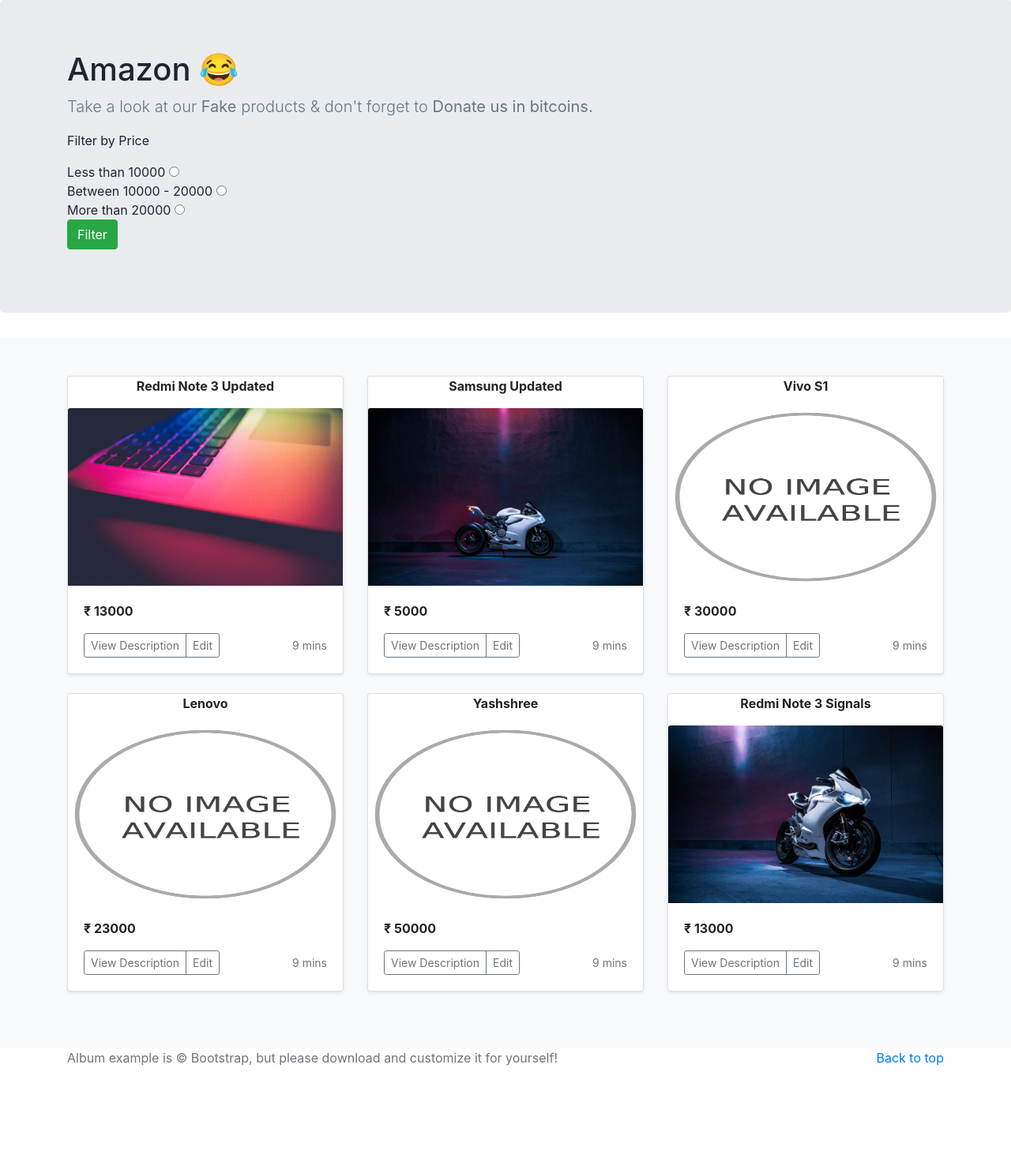
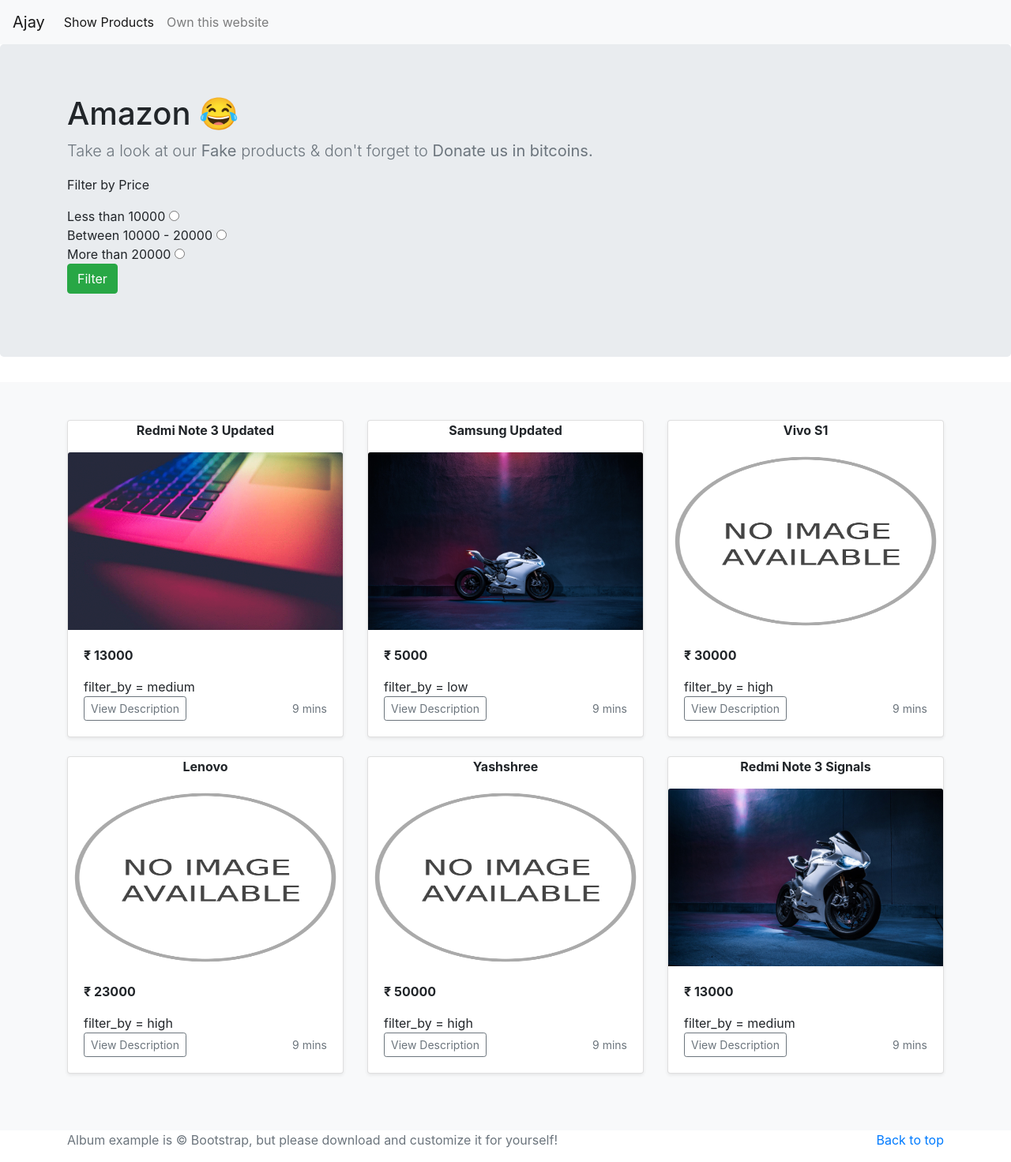
Before and after one commit to ajayk2233/amazon, a Django app: page /Sales/ShowView/ in a window 1280 px wide. Shown: the whole page at 79% size. Before the commit the page ends 1350 px from the top, so only its background shows below. Run offline with Django 3.2, Linux system fonts and the light colour scheme; data comes from the database, SQL or seed files in the repository; both versions use the stored data as it was after the commit; some libraries are stand-ins or nearby versions.

Commit message:
Filter by Optimized and Admin can edit & delete products

```diff
--- a/Sales/models.py
+++ b/Sales/models.py
@@ -1,16 +1,27 @@
 from django.db import models
 from django.contrib.auth.models import User
 from django import forms
+from django.db.models.signals import pre_save,post_save
 
 class Product(models.Model):
     product_name = models.CharField(max_length=50)
-    product_image = models.ImageField(blank=True,null=True,upload_to='images/')
+    product_image = models.ImageField(default='images/default.png',blank=True,null=True,upload_to='images/')
     product_desc = models.TextField()
     product_serial = models.CharField(max_length=10,unique=True)
     product_price = models.IntegerField()
+    product_price_filter = models.CharField(max_length=10, blank=True,null=True)
 
     def __str__(self):
         return self.product_name
+
+def auto_add_filter(sender,instance,**kwargs):
+    if instance.product_price < 10000:
+        instance.product_price_filter = 'low'
+    elif instance.product_price >= 10000 and instance.product_price < 20000:
+        instance.product_price_filter = 'medium'
+    else:
+        instance.product_price_filter = 'high'
+pre_save.connect(auto_add_filter,sender=Product)
 
 class Order(models.Model):
     user = models.ForeignKey(User,on_delete=models.CASCADE)
--- a/Sales/urls.py
+++ b/Sales/urls.py
@@ -6,4 +6,7 @@
     path('AddView/', views.AddView.as_view(),name='add'),
     path('DetailsView/<int:id>', views.DetailsView,name='details'),
     path('EditView/<int:pk>',views.EditView.as_view(),name='edit'),
+    path('DeleteView/<int:id>',views.DeleteView,name='delete'),
+    path('signin/',views.signin,name='signin'),
+    path('signout/',views.signout,name='signout'),
 ]
--- a/Sales/views.py
+++ b/Sales/views.py
@@ -1,17 +1,25 @@
-from django.shortcuts import render,HttpResponse
+from django.shortcuts import render,HttpResponse,redirect
 from .models import Order,OrderForm,User,Product
 from django.views.generic import ListView
 from django.views.generic.edit import CreateView,UpdateView,DeleteView
+from django.contrib.auth import logout
 
 def ShowView(request):
+    object_list = Product.objects.all()
     if request.method == 'POST':
         filter_b = request.POST.get('filter_by')
         print(filter_b)
+        if filter_b == None:
+            object_list = object_list
+        elif filter_b == 'low':
+            object_list = Product.objects.filter(product_price_filter='low')
+        elif filter_b == 'medium':
+            object_list = Product.objects.filter(product_price_filter='medium')
+        else:
+            object_list = Product.objects.filter(product_price_filter='high')
     else:
-        filter_b = None
-    object_list = Product.objects.all()
-    return render(request,'Sales/product_list.html',{'object_list':object_list,'filter_by':filter_b})
-
+        pass
+    return render(request,'Sales/product_list.html',{'object_list':object_list})
 class AddView(CreateView):
     model = Product
     fields = '__all__'
@@ -28,3 +36,15 @@
     def get_queryset(self):
         id = self.kwargs['pk']
         return Product.objects.filter(pk=id)
+
+def DeleteView(request,id):
+    data = Product.objects.get(id=id)
+    data.delete()
+    return redirect('/Sales/ShowView/')
+
+def signin(request):
+    return redirect('/admin/')
+
+def signout(request):
+    logout(request)
+    return redirect('/Sales/ShowView/')
--- a/templates/Sales/product_list.html
+++ b/templates/Sales/product_list.html
@@ -3,7 +3,6 @@
 <div class="album py-5 bg-light">
   <div class="container">
     <div class="row">
-      {% if filter_by == None %}
       {% for product in object_list %}
       <div class="col-md-4">
         <div class="card mb-4 shadow-sm">
@@ -11,11 +10,15 @@
           <img class="bd-placeholder-img card-img-top" src="{{product.product_image.url}}" width="225" height="225">
           <div class="card-body">
             <p class="card-text"><b>&#8377 {{product.product_price}}</b></p>
+            filter_by = {{product.product_price_filter}}
             <div class="d-flex justify-content-between align-items-center">
               <div class="btn-group">
                 <a type="button" href="/Sales/DetailsView/{{product.id}}" class="btn btn-sm btn-outline-secondary">View
                   Description</a>
+                  {% if user.is_authenticated %}
                 <a type="button" href="/Sales/EditView/{{product.pk}}" class="btn btn-sm btn-outline-secondary">Edit</a>
+                <a type="button" href="/Sales/DeleteView/{{product.id}}" class="btn btn-sm btn-outline-secondary">Delete</a>
+                  {% endif %}
               </div>
               <small class="text-muted">9 mins</small>
             </div>
@@ -23,73 +26,6 @@
         </div>
       </div>
       {% endfor %}
-      {% elif filter_by == 'high' %}
-      {% for product in object_list %}
-      {% if product.product_price > 20000 %}
-      <div class="col-md-4">
-        <div class="card mb-4 shadow-sm">
-          <p align='center'><b>{{product.product_name}}</b></p>
-          <img class="bd-placeholder-img card-img-top" src="{{product.product_image.url}}" width="225" height="225">
-          <div class="card-body">
-            <p class="card-text"><b>&#8377 {{product.product_price}}</b></p>
-            <div class="d-flex justify-content-between align-items-center">
-              <div class="btn-group">
-                <a type="button" href="/Sales/DetailsView/{{product.id}}" class="btn btn-sm btn-outline-secondary">View
-                  Description</a>
-                  <a type="button" href="/Sales/EditView/{{product.pk}}" class="btn btn-sm btn-outline-secondary">Edit</a>
-              </div>
-              <small class="text-muted">9 mins</small>
-            </div>
-          </div>
-        </div>
-      </div>
-      {% endif %}
-      {% endfor %}
-      {% elif filter_by == 'low' %}
-      {% for product in object_list %}
-      {% if product.product_price < 10000 %}
-      <div class="col-md-4">
-        <div class="card mb-4 shadow-sm">
-          <p align='center'><b>{{product.product_name}}</b></p>
-          <img class="bd-placeholder-img card-img-top" src="{{product.product_image.url}}" width="225" height="225">
-          <div class="card-body">
-            <p class="card-text"><b>&#8377 {{product.product_price}}</b></p>
-            <div class="d-flex justify-content-between align-items-center">
-              <div class="btn-group">
-                <a type="button" href="/Sales/DetailsView/{{product.id}}" class="btn btn-sm btn-outline-secondary">View
-                  Description</a>
-                  <a type="button" href="/Sales/EditView/{{product.pk}}" class="btn btn-sm btn-outline-secondary">Edit</a>
-              </div>
-              <small class="text-muted">9 mins</small>
-            </div>
-          </div>
-        </div>
-      </div>
-      {% endif %}
-      {% endfor %}
-      {% elif filter_by == 'medium' %}
-      {% for product in object_list %}
-      {% if product.product_price < 20000 and product.product_price > 10000 %}
-      <div class="col-md-4">
-        <div class="card mb-4 shadow-sm">
-          <p align='center'><b>{{product.product_name}}</b></p>
-          <img class="bd-placeholder-img card-img-top" src="{{product.product_image.url}}" width="225" height="225">
-          <div class="card-body">
-            <p class="card-text"><b>&#8377 {{product.product_price}}</b></p>
-            <div class="d-flex justify-content-between align-items-center">
-              <div class="btn-group">
-                <a type="button" href="/Sales/DetailsView/{{product.id}}" class="btn btn-sm btn-outline-secondary">View
-                  Description</a>
-                  <a type="button" href="/Sales/EditView/{{product.pk}}" class="btn btn-sm btn-outline-secondary">Edit</a>
-              </div>
-              <small class="text-muted">9 mins</small>
-            </div>
-          </div>
-        </div>
-      </div>
-      {% endif %}
-      {% endfor %}
-      {% endif %}
     </div>
   </div>
 </div>
--- a/templates/layout.html
+++ b/templates/layout.html
@@ -46,7 +46,40 @@
   </head>
   <body>
     <header>
+      <nav class="navbar navbar-expand-lg navbar-light bg-light">
+        <a class="navbar-brand" href="#">Ajay</a>
+        <button class="navbar-toggler" type="button" data-toggle="collapse" data-target="#navbarSupportedContent" aria-controls="navbarSupportedContent" aria-expanded="false" aria-label="Toggle navigation">
+          <span class="navbar-toggler-icon"></span>
+        </button>
 
+        <div class="collapse navbar-collapse" id="navbarSupportedContent">
+          <ul class="navbar-nav mr-auto">
+            <li class="nav-item active">
+              <a class="nav-link" href="{% url 'show' %}">Show Products <span class="sr-only">(current)</span></a>
+            </li>
+            {% if user.is_authenticated %}
+            <li class="nav-item">
+              <a class="nav-link" href="{% url 'add' %}">Add New Product</a>
+            </li>
+            <li class="nav-item">
+              <a class="nav-link" href="{% url 'signout' %}">Logout</a>
+            </li>
+            {% else %}
+            <li class="nav-item">
+              <a class="nav-link" href="{% url 'signin' %}">Own this website</a>
+            </li>
+            {% endif %}
+
+            <li class="nav-item dropdown">
+              <div class="dropdown-menu" aria-labelledby="navbarDropdown">
+                <a class="dropdown-item" href="#">Action</a>
+                <a class="dropdown-item" href="#">Another action</a>
+                <a class="dropdown-item" href="#">Something else here</a>
+              </div>
+            </li>
+            </ul>
+            </div>
+            </nav>
 </header>
 
 <main role="main">
```
Also changed, not shown: Sales/migrations/0011_product_product_price_filter.py (added), Sales/migrations/0012_auto_20200206_2115.py (added), Sales/migrations/0013_auto_20200206_2119.py (added), Sales/migrations/0014_auto_20200206_2121.py (added), db.sqlite3, media/images/5089988_ztzLBmv.jpg (added), media/images/default_Q3DpFiD.png (added), media/images/default_sySU3GB.png (added), media/images/gif_4DErAE9.gif (added).
